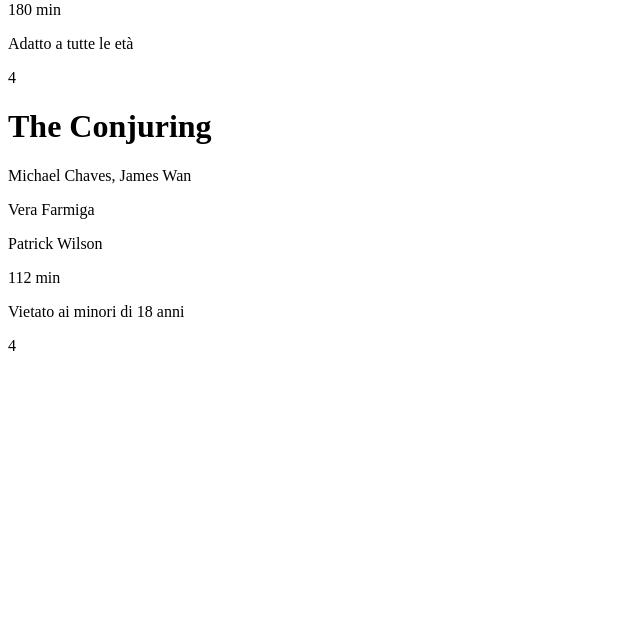
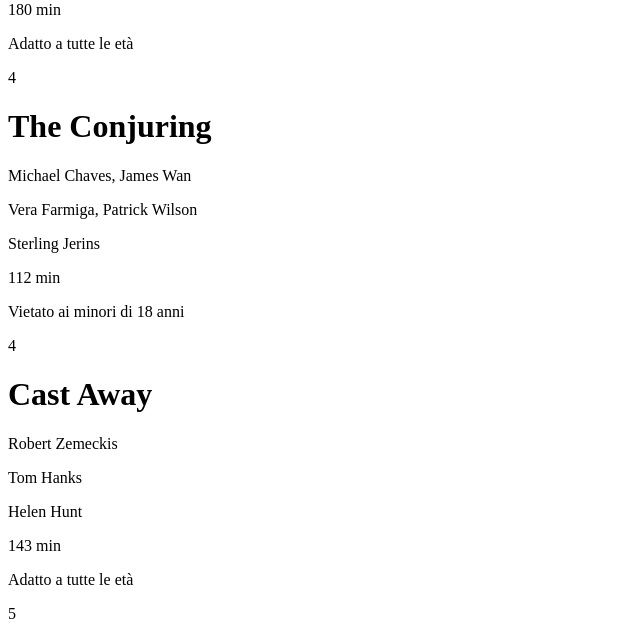
Before and after one commit to valerioperria/php-oop-1, a PHP site: page / in a window 1280 px wide. Shown: the part 181-820 px from the top of the page, without its empty margins (0-640 px from the left). Before the commit the page ends 532 px from the top, so only its background shows below. Run offline with PHP 8.4, Linux system fonts and the light colour scheme.

Commit message:
fix. 'The Conjouring'; feat. add: 'Cast Away'.

```diff
--- a/Index.php
+++ b/Index.php
@@ -12,7 +12,8 @@ require_once __DIR__ . "/Models/Details.php";
 
 $Movies = [
     new Movie('Oppenheimer', new Cast('Christopher Nolan', 'Cillian Murphy', 'Robert Downey Jr.'), new Details('180 min', false, 4)),
-    new Movie('The Conjuring', new Cast('Michael Chaves, James Wan', 'Vera Farmiga', 'Patrick Wilson'), new Details('112 min', true, 4)),
+    new Movie('The Conjuring', new Cast('Michael Chaves, James Wan', 'Vera Farmiga, Patrick Wilson', 'Sterling Jerins'), new Details('112 min', true, 4)),
+    new Movie('Cast Away', new Cast('Robert Zemeckis', 'Tom Hanks', 'Helen Hunt'), new Details('143 min', false, 5))
 ];
 
 ?>
```
